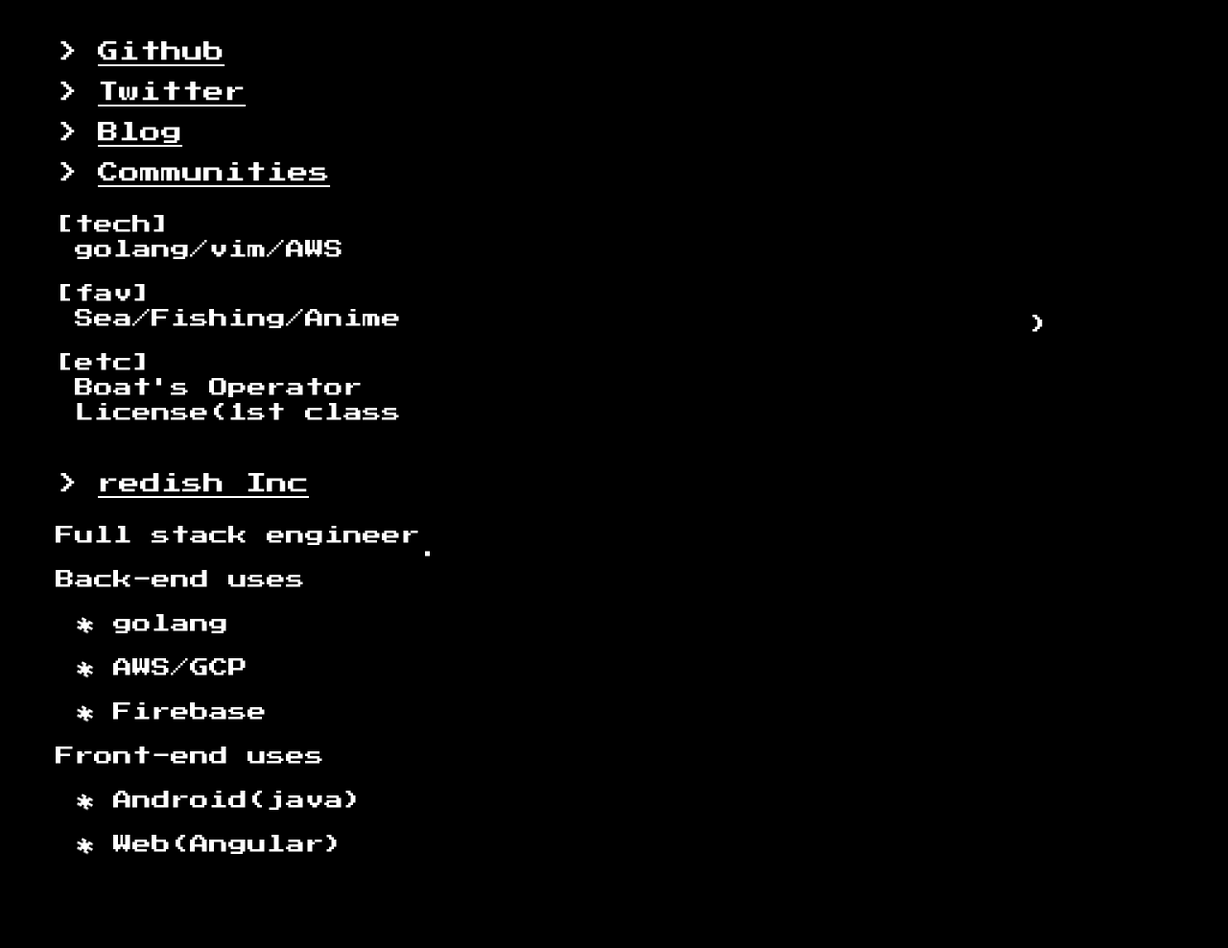
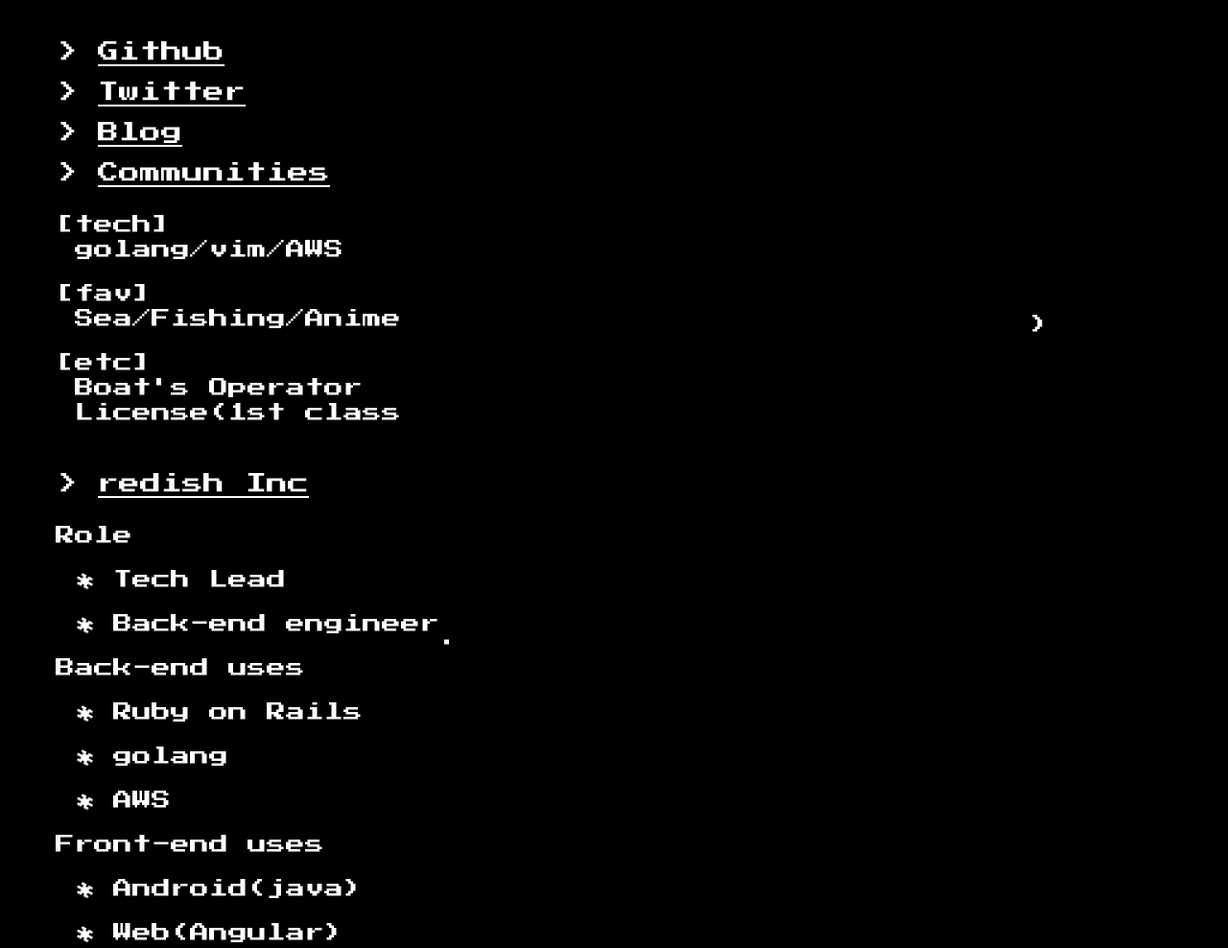
Before and after one commit to yukpiz/yukpiz.github.io, a plain HTML site: page index.html in a window 1280 px wide. Shown: the part 105-1093 px from the top of the page at 96% size. Before the commit the page ends 1001 px from the top, so only its background shows below. Drawn offline with Linux system fonts and the light colour scheme.

Commit message:
Updated.

```diff
--- a/index.html
+++ b/index.html
@@ -40,15 +40,17 @@
 
         <div class="link link3">
             <span class="slide slide-list">&gt;</span>
-            <span><a href="https://www.redish.jp" target="_blank">redish Inc</a></span>
+            <span><a href="https://redish.co.jp" target="_blank">redish Inc</a></span>
         </div>
 
         <div class="profile">
-            <p><span class="mobile-s">Full stack engineer<span class="drop">.</span></span></p>
+            <p><span class="mobile-s">Role</span></p>
+            <p>&nbsp;<span class="kurukuru">*</span>&nbsp;Tech Lead</p>
+            <p>&nbsp;<span class="kurukuru">*</span>&nbsp;Back-end engineer<span class="drop">.</span></p>
             <p><span class="mobile-s">Back-end uses</span></p>
+            <p>&nbsp;<span class="kurukuru">*</span>&nbsp;Ruby on Rails</p>
             <p>&nbsp;<span class="kurukuru">*</span>&nbsp;golang</p>
-            <p>&nbsp;<span class="kurukuru">*</span>&nbsp;AWS/GCP</p>
-            <p>&nbsp;<span class="kurukuru">*</span>&nbsp;Firebase</p>
+            <p>&nbsp;<span class="kurukuru">*</span>&nbsp;AWS</p>
             <p>Front-end uses<p>
             <p>&nbsp;<span class="kurukuru">*</span>&nbsp;Android(java)</p>
             <p>&nbsp;<span class="kurukuru">*</span>&nbsp;Web(Angular)</p>
```
